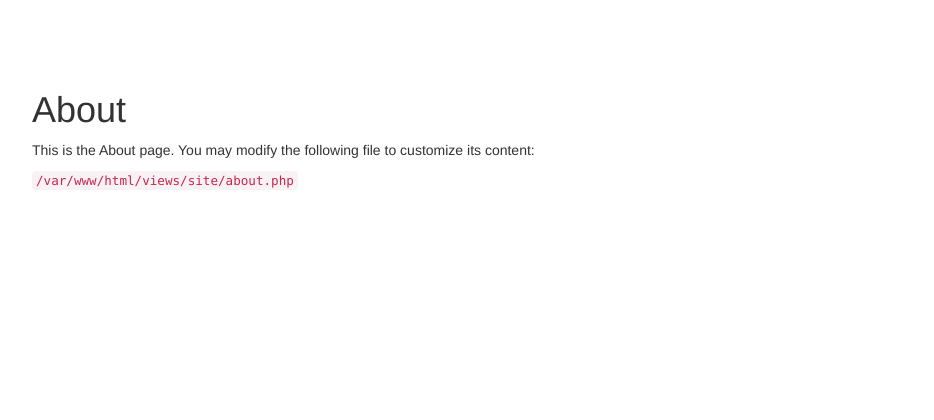
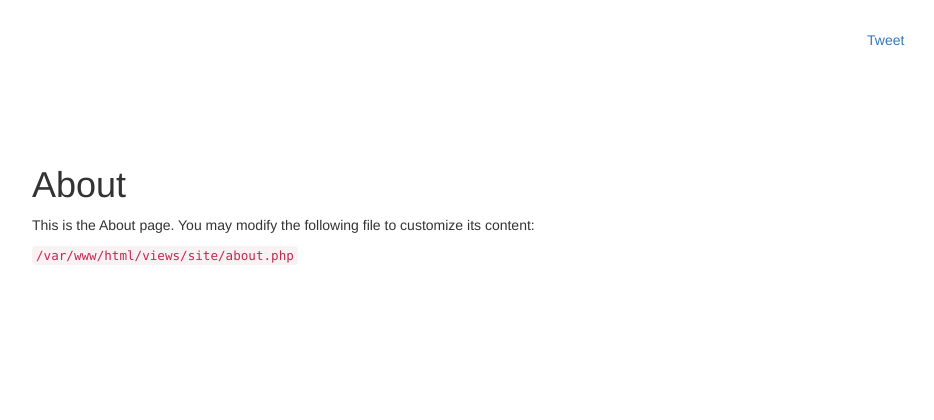
Before and after one commit to rahulyhg/astrology-calculator, a Yii app: template views/site/about.php in a window 1280 px wide. Shown: the top 420 px of the page, without its empty margins (38-972 px from the left). Run offline with PHP 8.4 and a stand-in for Yii, Linux system fonts and the light colour scheme; the template is opened without the code that fills it, so the values that code supplies are empty; some libraries are stand-ins or nearby versions.

Commit message:
Added like buttons ..

```diff
--- a/views/layouts/main.php
+++ b/views/layouts/main.php
@@ -20,8 +20,20 @@ AppAsset::register($this);
     <?= Html::csrfMetaTags() ?>
     <title><?= Html::encode($this->title) ?></title>
     <?php $this->head() ?>
+	<style type="text/css">
+		ul.likes-button-nav {padding:15px 0 10px;}
+		ul.likes-button-nav li{min-width:130px;}
+	</style>
 </head>
 <body>
+<div id="fb-root"></div>
+<script>(function(d, s, id) {
+  var js, fjs = d.getElementsByTagName(s)[0];
+  if (d.getElementById(id)) return;
+  js = d.createElement(s); js.id = id;
+  js.src = "//connect.facebook.net/en_GB/sdk.js#xfbml=1&version=v2.4";
+  fjs.parentNode.insertBefore(js, fjs);
+}(document, 'script', 'facebook-jssdk'));</script>
 <?php $this->beginBody() ?>
 
 <div class="wrap">
@@ -33,6 +45,23 @@ AppAsset::register($this);
             'class' => 'navbar-inverse navbar-fixed-top',
         ],
     ]);
+	?>
+	<div class="collapse navbar-collapse">
+		<ul class="navbar-nav navbar-right nav likes-button-nav" style="">
+			<li>
+				<div class="fb-like" data-href="https://developers.facebook.com/docs/plugins/" data-layout="button_count" data-action="like" data-show-faces="true" data-share="false"></div>
+			</li>
+			<li>
+				<a href="https://twitter.com/share" class="twitter-share-button">Tweet</a>
+				<script>!function(d,s,id){var js,fjs=d.getElementsByTagName(s)[0],p=/^http:/.test(d.location)?'http':'https';if(!d.getElementById(id)){js=d.createElement(s);js.id=id;js.src=p+'://platform.twitter.com/widgets.js';fjs.parentNode.insertBefore(js,fjs);}}(document, 'script', 'twitter-wjs');</script>
+			</li>
+			<li>
+				 <script src="https://apis.google.com/js/platform.js" async defer></script>
+				<g:plusone size="medium"></g:plusone>
+ 			</li>
+		</ul>
+	</div>
+	<?php
 	/*
     echo Nav::widget([
         'options' => ['class' => 'navbar-nav navbar-right'],
```
